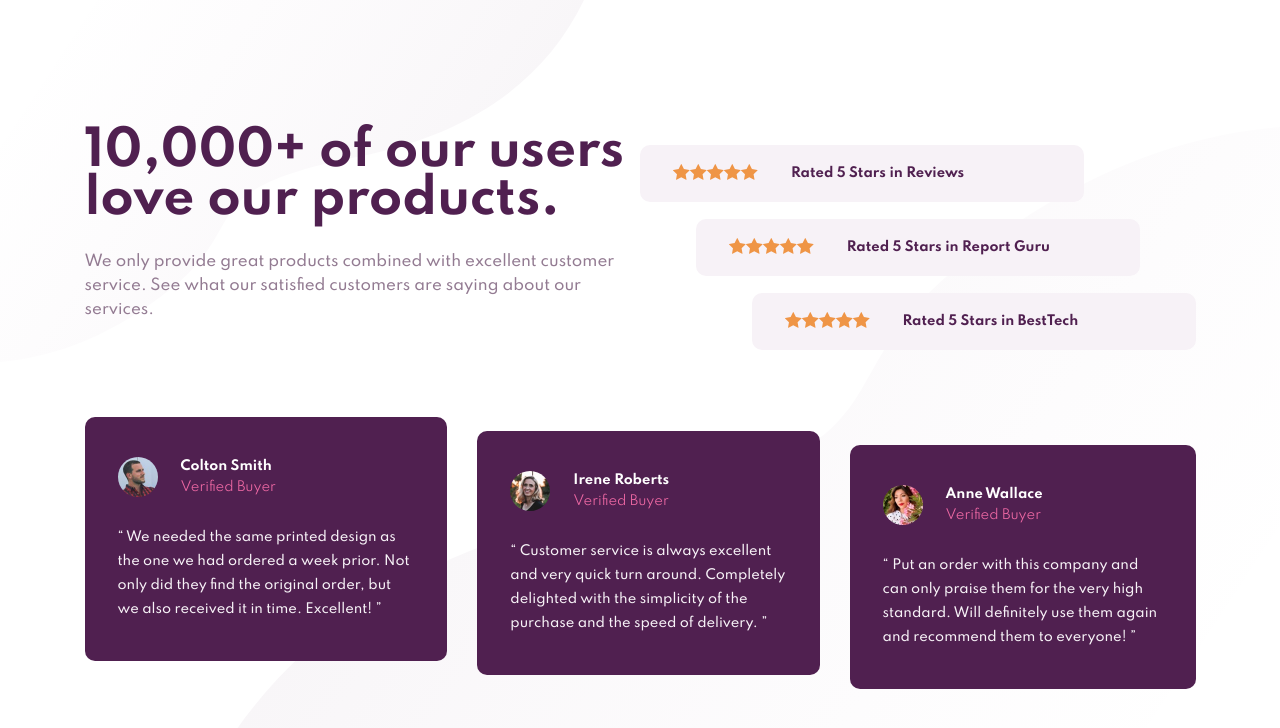
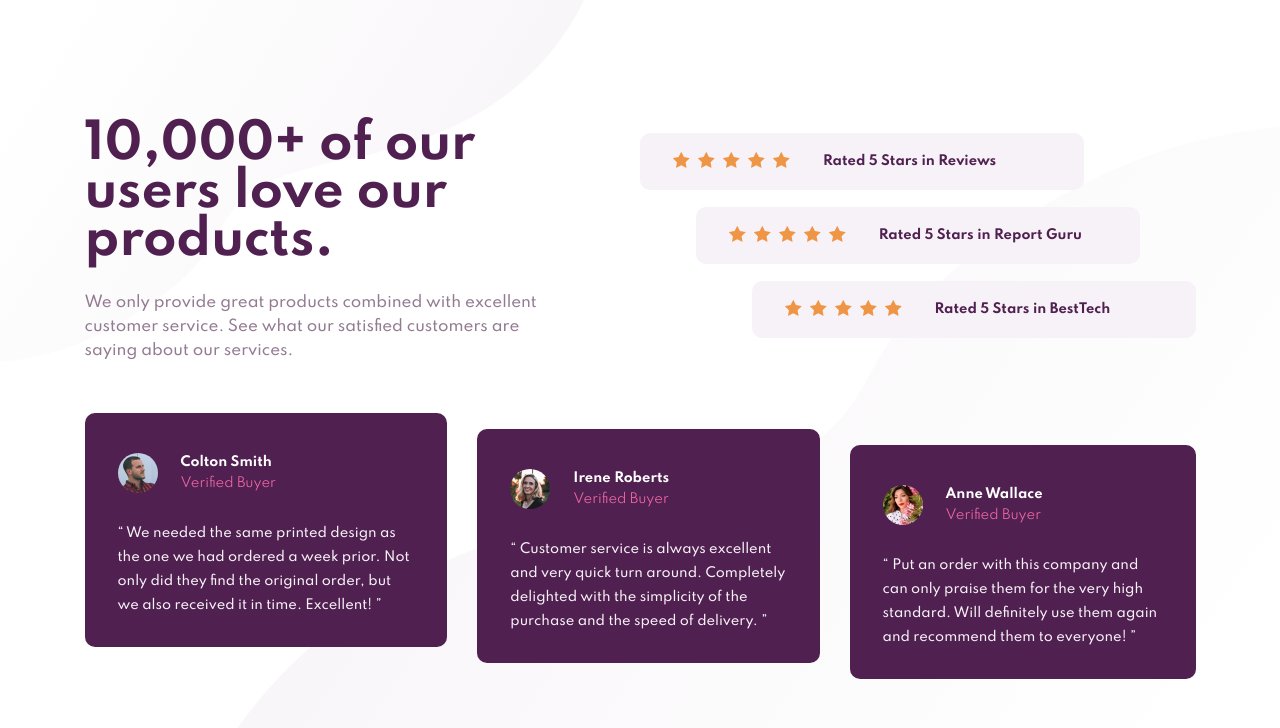
Before and after one commit to tloyan/frontendmentor, a Next.js app: page /social-proof-section in a window 1280 px wide. Shown: the top 728 px of the page. Built offline with nearby package versions, Linux system fonts and the light colour scheme.

Commit message:
quick change good for pixel perfect but not for responsive

```diff
--- a/components/social-proof-section/style.module.css
+++ b/components/social-proof-section/style.module.css
@@ -87,6 +87,11 @@
   margin-top: 18px;
 }
 
+/* Add space between star */
+.rated_item > :first-child > * + * {
+  margin-left: 8px;
+}
+
 /* Add margin between element preceded by another element (Stack Layout) */
 .feedback_container > * + * {
   margin-top: 16px;
@@ -157,27 +162,23 @@
   line-height: 24px;
 }
 
-@media (min-width: 1132px) {
+@media (min-width: 1156px) {
   .container {
-    /* minimum space between content and top or bottom (vertical centering) */
-    padding-top: 4rem;
-    padding-bottom: 3rem;
-
-    /* minimum space between content and left or right (horizontal centering) */
-    padding-left: 5rem;
-    padding-right: 5rem;
-
+    /* remove unecessary padding for desktop */
+    padding: 0px;
     background-image: url('/social-proof-section/bg-pattern-top-desktop.svg'), url('/social-proof-section/bg-pattern-bottom-desktop.svg');
   }
 
   .center {
     display: flex;
     flex-wrap: wrap;
+    /* move rated container to the right */
+    justify-content: space-between;
     max-width: 1111px;
   }
 
   .description_container {
-    flex-basis: 50%;
+    max-width: 460px;
   }
 
   .description_container > * {
@@ -192,7 +193,7 @@
     flex-basis: 50%;
     margin-top: 0px;
 
-    padding-top: 17px;
+    padding-top: 12px;
     padding-bottom: 17px;
 
     display: flex;
@@ -228,7 +229,7 @@
   }
 
   .feedback_container {
-    height: 272px;
+    height: 266px;
     display: flex;
     align-items: center;
   }
@@ -236,6 +237,10 @@
   .feedback_container > * + * {
     margin-top: 0px;
     margin-left: 30px;
+  }
+
+  .feedback_item {
+    max-height: 234px;
   }
 
   .feedback_item.first {
```
